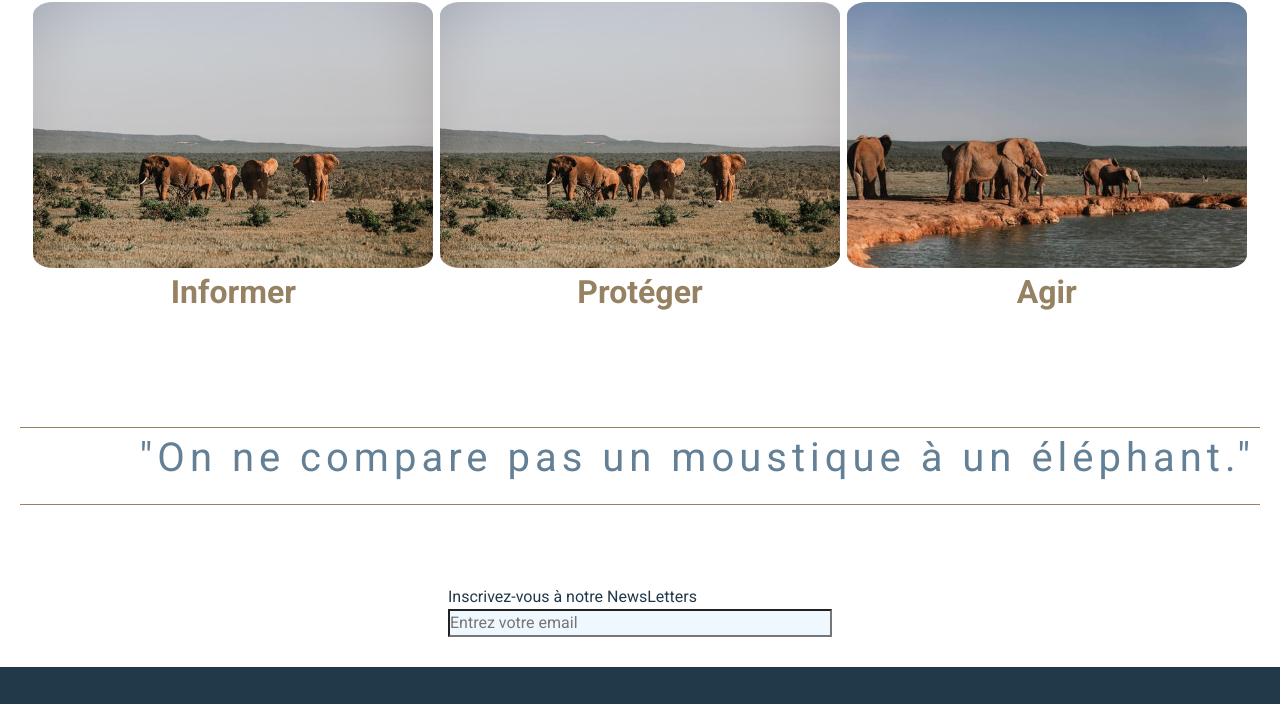
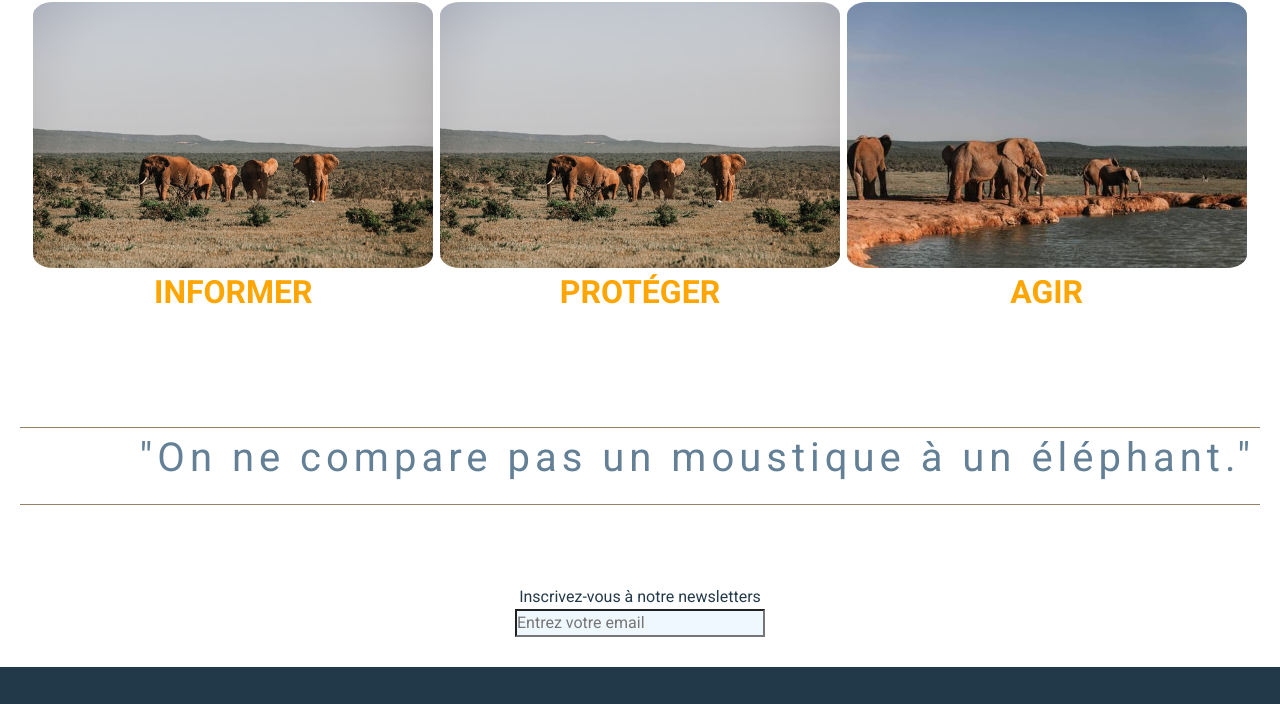
Before and after one commit to crayongris4B/Projet, a plain HTML site: page index.html in a window 1280 px wide. Shown: the part 816-1520 px from the top of the page. Drawn offline with nearby package versions, Linux system fonts and the light colour scheme; a web font is replaced by a local one.

Commit message:
change layout, control syntax

```diff
--- a/index.html
+++ b/index.html
@@ -94,7 +94,7 @@
             <p>"On ne compare pas un moustique à un éléphant."</p>
         </blockquote>
         <div class="newsLetters">
-            <label for="newsLetter">Inscrivez-vous à notre NewsLetters</label>
+            <label for="newsLetter">Inscrivez-vous à notre newsletters</label>
             <input type="text" placeholder="Entrez votre email">
         </div>
         <footer>
--- a/style.css
+++ b/style.css
@@ -64,7 +64,7 @@ header{
 }
 @keyframes example {
     from {margin-top: 0}
-    to {margin-top: 140px}
+    to {margin-top: 105px}
   }
 #myBurger{
     display: none;
@@ -136,7 +136,7 @@ label[for="myBurger"]{
     font-style: bolder;
     border-top: 1px solid #968263;
     border-bottom: 1px solid #968263;
-    font-size: 1.2rem;
+    font-size: 1.5rem;
     padding-right: 5px;
     margin: 80px 20px;
     letter-spacing: 2px;
@@ -160,12 +160,15 @@ label[for="myBurger"]{
     color:#968263;
 }
 .aside__article-icon{
-    font-size: 3rem;
+    font-size: 2.4rem;
     margin: 0;
     padding: 0;
 }
 .aside__article-text{
     font-weight: bold;
+    font-size: 1.2rem;
+    text-transform: uppercase;
+    color: orange;
 }
 .main__image-index{
     z-index: 1;
@@ -173,11 +176,11 @@ label[for="myBurger"]{
 .newsLetters{
     display: flex;
     flex-direction: column;
-    width: 80%;
-    margin: 0 auto;
+    align-items: center;
 }
 .newsLetters input{
     background-color: aliceblue;
+    width: 250px;
 }
 /* --------------------------------------------- */
 /* footer*/
@@ -242,7 +245,6 @@ footer a{
 }
 .card__article-image{
      width: 100%;
-    border-radius: 5% 5% 0 0;
 }
 .collect-elephant{
     background-color: white;
@@ -503,9 +505,7 @@ footer a{
      .aside__article-main{
          display: block;
      }
-     .newsLetters{
-         width: 30%;
-     }
+
 }
 @media screen and (min-width: 1168px){
     .header__logo-title{
```
Also changed, not shown: donation.html (+1 -1 lines), histoire.html (+1 -1 lines).
